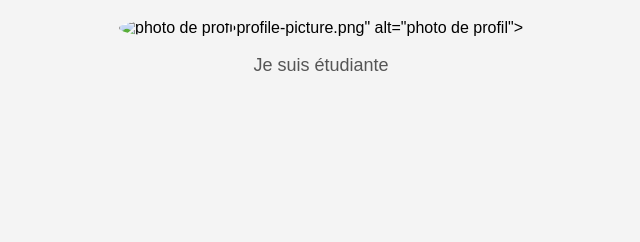
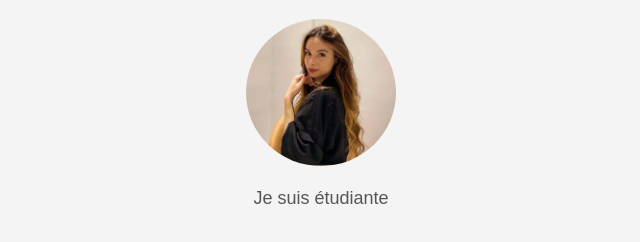
Before and after one commit to eya-mzah/my-profile, a plain HTML site: page index.html in a window 1280 px wide. Shown: the part 62-304 px from the top of the page, without its empty margins (319-959 px from the left). Drawn offline with Linux system fonts and the light colour scheme.

Commit message:
Update index.html

```diff
--- a/index.html
+++ b/index.html
@@ -8,7 +8,7 @@
 <body>
 
 <h1>Bonjour, je suis Eya 👋</h1>
-<img src="<img src="profile-picture.png" alt="photo de profil">profile-picture.png" alt="photo de profil">
+<img src="profile-picture.png" alt="photo de profil">
 <p>Je suis étudiante</p>
 
 </body>
```
